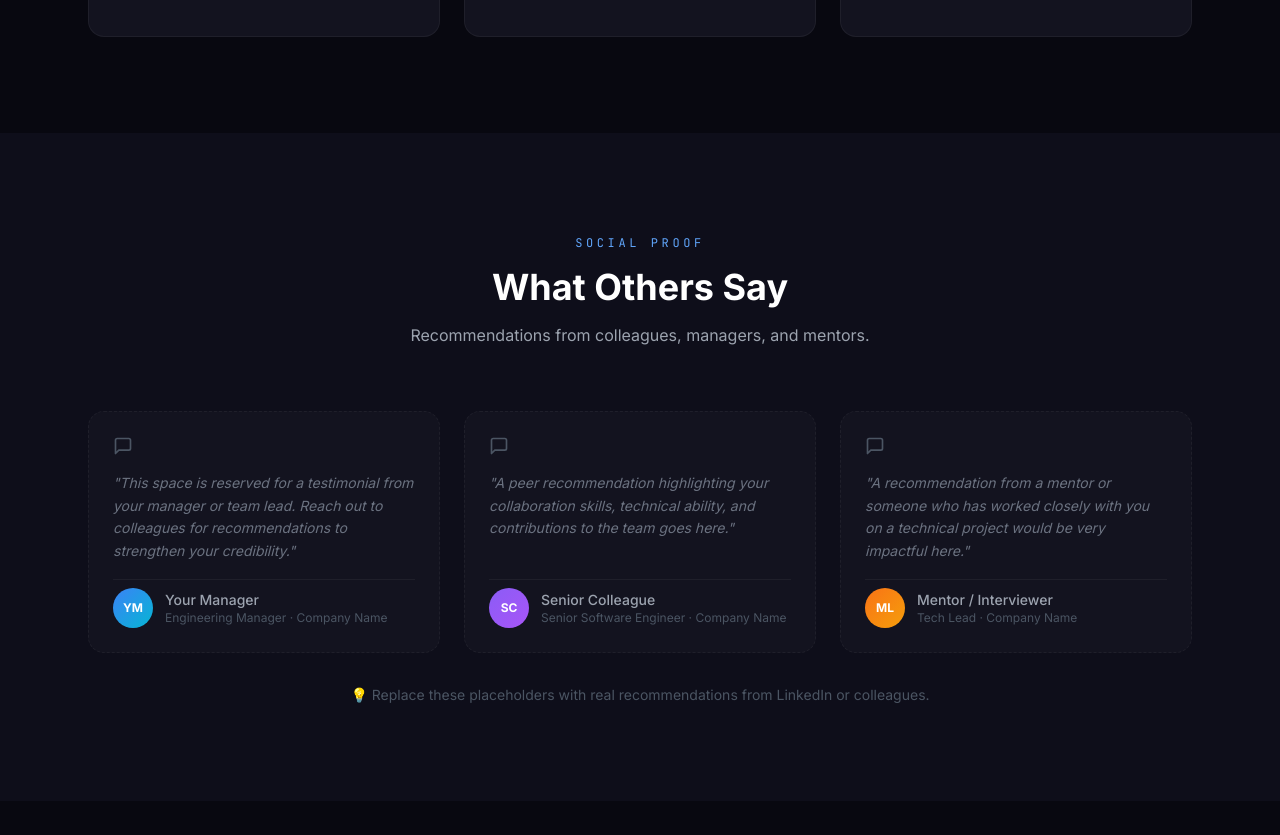
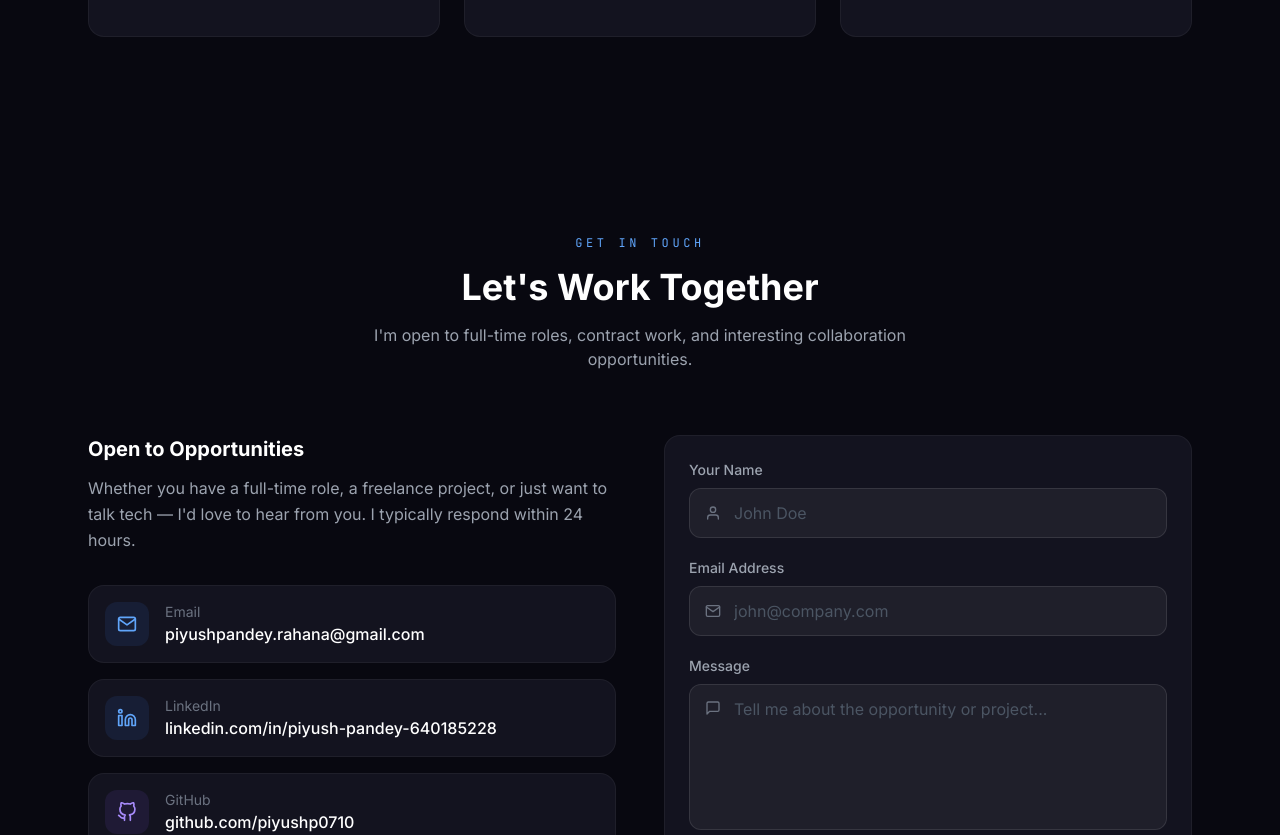
Before and after one commit to piyushp0710/PortfolioPiyush, a React (Vite) app: page / in a window 1280 px wide. Shown: the part 6340-7175 px from the top of the page. Built offline with nearby package versions, Linux system fonts and the light colour scheme.

Commit message:
feat: remove testimonials/social proof section
Co-Authored-By: Claude Sonnet 4.6 <noreply@anthropic.com>

```diff
--- a/src/App.jsx
+++ b/src/App.jsx
@@ -12,7 +12,6 @@ import Experience from './components/Experience';
 import Projects from './components/Projects';
 import DSASection from './components/DSASection';
 import Learning from './components/Learning';
-import Testimonials from './components/Testimonials';
 import Contact from './components/Contact';
 import Footer from './components/Footer';
 
@@ -53,7 +52,6 @@ export default function App() {
             <Projects />
             <DSASection />
             <Learning />
-            <Testimonials />
             <Contact />
           </main>
 
```
